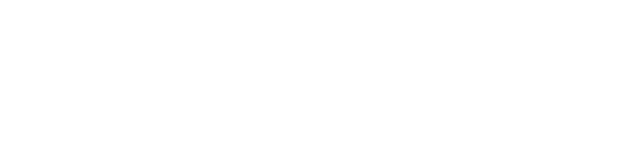
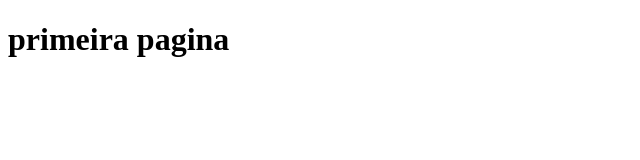
Before and after one commit to David-Angelo-Santana/curso_git, a plain HTML site: page index.html in a window 1280 px wide. Shown: the whole page, without its empty margins (0-640 px from the left). Drawn offline with Linux system fonts and the light colour scheme.

Commit message:
corrigindo

```diff
--- a/index.html
+++ b/index.html
@@ -4,9 +4,9 @@
     <meta charset="UTF-8">
     <meta http-equiv="X-UA-Compatible" content="IE=edge">
     <meta name="viewport" content="width=device-width, initial-scale=1.0">
-    <title>Document</title>
+    <title>Cursoncnnc</title>
 </head>
 <body>
-
+    <h1>primeira pagina</h1>
 </body>
 </html>
```
